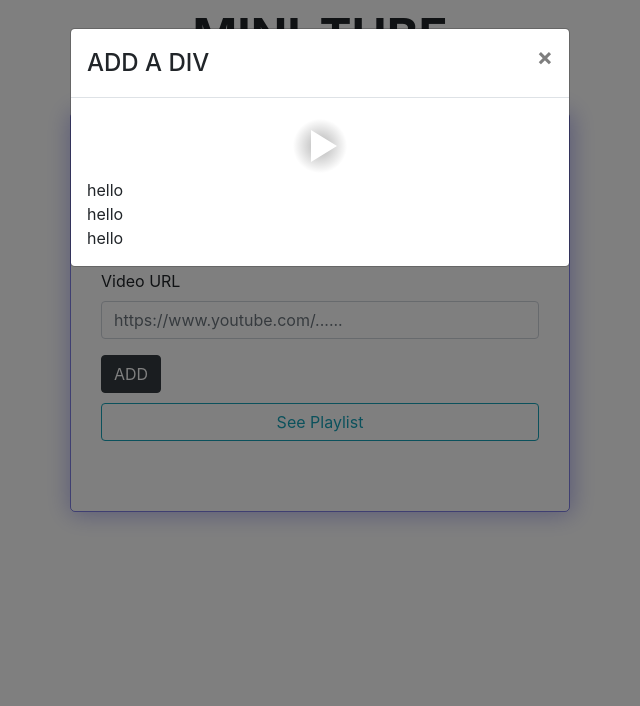
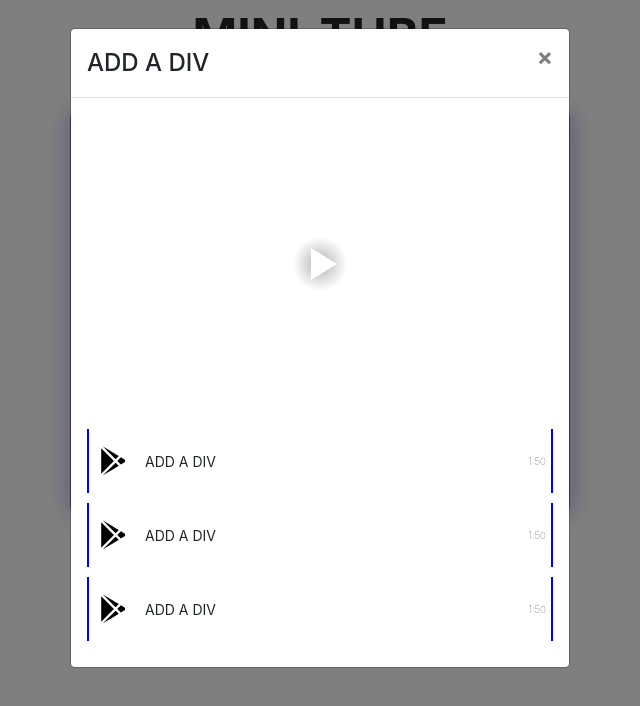
Before and after one commit to artemesian/mini-tube, a React (Create React App) app: page / in a window 1280 px wide. Both pictures are taken after a click on the button "See Playlist". Shown: the top 706 px of the page, without its empty margins (320-960 px from the left). Built offline with nearby package versions, Linux system fonts and the light colour scheme; no server answers.

Commit message:
update playlist structure

```diff
--- a/src/Components/Playlist/Playlist.js
+++ b/src/Components/Playlist/Playlist.js
@@ -4,10 +4,14 @@ import ReactPlayer from 'react-player';
 import { connect } from 'react-redux';
 import { displayTube, removeTube, updateTube } from '../../Redux/tube/tube-actions.js'
 
+import play from '../../Assets/play.svg';
+import './Playlist.scss'
+
 class Playlist extends React.Component {
 	render() {
 		return (
 			<div id="playlist-box">
+				<div id="player-wrapper">
 				 <ReactPlayer
           className='react-player'
           url= { this.props.currentTube.url }
@@ -16,10 +20,12 @@ class Playlist extends React.Component {
           controls={true}
           light={true}
         />
-        <div id="list">
+				</div>
+        <div id="list-wrapper">
         	{[0,1,2].map((tube,i)=>
         		<div className="vid" key={i+"vid"}>
-        			hello
+        			<span className="vid-play"><img src={play} alt="play" className="img"/>{this.props.currentTube.title}</span>
+        			<span className="duration">1:50</span>
         		</div>
         	)}
         </div>
--- /dev/null
+++ b/src/Components/Playlist/Playlist.scss
@@ -0,0 +1,45 @@
+#playlist-box{
+
+	#player-wrapper{
+		width: 100%;
+		height: 300px;
+		margin-bottom: 15px;
+	}
+	#list-wrapper{
+		height: auto;
+		width: 100%;
+
+		.vid{
+			width: 100%;
+			height: 64px;
+			border-left: 2px solid blue;
+			border-right: 2px solid blue;
+			margin: 10px 0;
+			display: flex;
+			justify-content: space-between;
+			align-items: center;
+			padding: 0 5px;
+
+			.vid-play{
+				height: 100%;
+				width: 80%;
+				font-size: 14px;
+				display: flex;
+				justify-content: flex-start;
+				align-items: center;
+				font-size: 14px;
+
+				.img{
+					width: 36px;
+					height: 36px;
+					margin-right: 15px;
+				}
+			}
+
+			.duration{
+				font-weight: lighter;
+				font-size: 10px;
+			}
+		}
+	}
+}
```
Also changed, not shown: src/Assets/play.svg (added).
